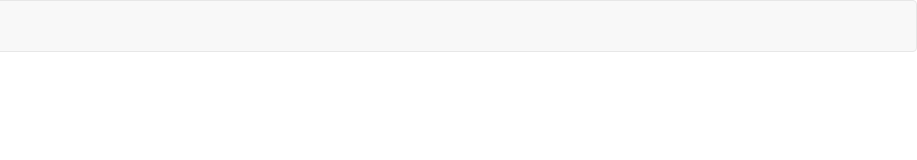
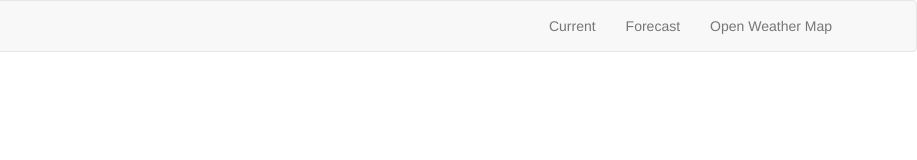
Before and after one commit to MANINDER1994/AJAX_WeatherService_Project, a plain HTML site: page index.html in a window 1280 px wide. Shown: the full height of the page, 363-1280 px from the left. Drawn offline with nearby package versions, Linux system fonts and the light colour scheme.

Commit message:
4.40 commit

```diff
--- a/index.html
+++ b/index.html
@@ -25,7 +25,13 @@
                             <span class="icon-bar"></span>
                         </button>
                     </div>
-                    <div class="collapse">
+                    <div class="collapse navbar-collapse" id="navcol">
+                        <ul class="nav navbar-nav navbar-right">
+                            <li><a href="current.html">Current</a></li>
+                            <li><a href="forecast.html">Forecast</a></li>
+                            <li><a href="">Open Weather Map</a></li>
+                        </ul>
+
 
                     </div>
                 </div>
```
